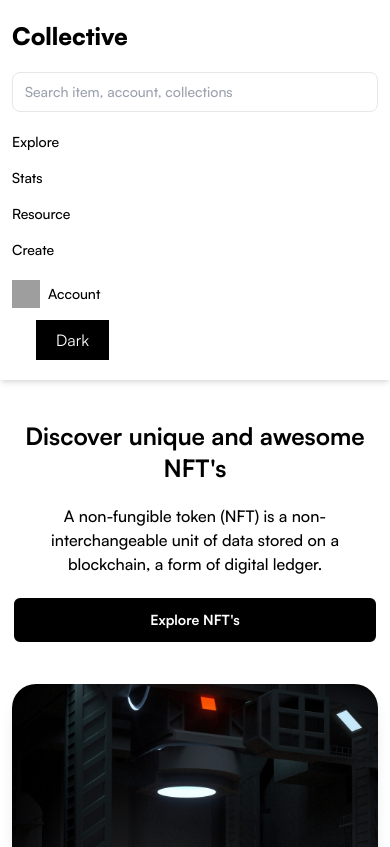
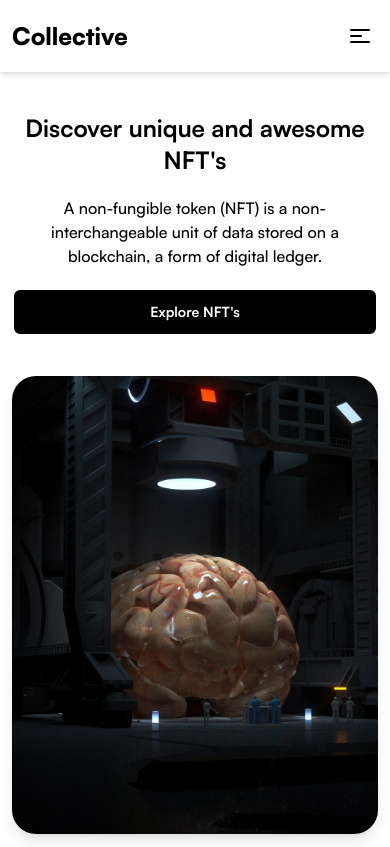
Before and after one commit to MissterMan/nft-marketplace-tailwind, a website: page public/index.html in a window 390 px wide. Shown: the top 847 px of the page. Drawn offline with nearby package versions, Linux system fonts and the light colour scheme; grey boxes are pictures that could not be loaded.

Commit message:
fixing responsive navbar

```diff
--- a/public/index.html
+++ b/public/index.html
@@ -15,18 +15,27 @@
 
 <body class="font-satoshi dark:bg-black dark:text-white">
     <!-- Navbar -->
+    <nav>
         <div class="w-full dark:bg-black bg-white shadow-md">
             <div>
                 <div class="lg:flex items-center justify-evenly py-5 lg:py-0">
-                <div class="px-3 md:p-7"><a class="text-2xl font-black" href="index.html">Collective</a>
+                    <div class="flex items-center justify-between mr-5 lg:mr-0">
+                        <div class="px-3 md:p-7"><a class="text-2xl font-black" href="index.html">Collective</a></div>
+                        <div id="hamburger" class="lg:hidden block flex-col shrink-0 cursor-pointer">
+                            <a href="#" class="block bg-black dark:bg-white rounded-full w-5 h-0.5"></a>
+                            <a href="#" class="block bg-black dark:bg-white rounded-full w-3 h-0.5 my-1"></a>
+                            <a href="#" class="block bg-black dark:bg-white rounded-full w-5 h-0.5"></a>
                         </div>
-                <div class="md:flex items-center">
+                    </div>
+                    <div id="mobile" class="hidden lg:flex items-center">
+                        <div>
                             <div class="mx-3 md:w-96 md:h-10 pt-5 md:pt-0">
                                 <form action="">
                                     <input
                                         class="font-medium w-full block h-10 text-sm pl-3 rounded-lg border
                             outline-none dark:bg-black dark:placeholder:text-white hover:shadow-md focus:shadow-md focus:border-2 focus:ring-slate-300 duration-300"
-                                type="search" name="search" id="search" placeholder="Search item, account, collections">
+                                        type="search" name="search" id="search"
+                                        placeholder="Search item, account, collections">
                                 </form>
                             </div>
                         </div>
@@ -47,21 +56,17 @@
                             <a class="md:block hidden w-fit bg-black group hover:bg-white rounded-md border-2 hover:border-black duration-300"
                                 href="">
                                 <div>
-                            <p class="text-white text-sm font-bold px-5 py-3 group-hover:text-black">Upload NFT</p>
+                                    <p class="text-white text-sm font-bold px-5 py-3 group-hover:text-black">Upload NFT
+                                    </p>
                                 </div>
                             </a>
-                    <button id="btnDark" class="block py-2 px-5 bg-black text-white">Dark</button>
-                    <!-- <a class="block" href="cart.html">
-                        <div class="flex items-center space-x-2">
-                            <img class="w-7 h-7"
-                                src="https://img.icons8.com/fluency-systems-regular/96/000000/shopping-basket-2.png" />
-                            <p class="text-sm font-medium lg:hidden">Cart</p>
-                        </div>
-                    </a> -->
+                            <button id="btnDark" class="py-2 px-5 bg-black text-white hidden">Dark</button>
                         </div>
                     </div>
                 </div>
             </div>
+        </div>
+    </nav>
 
     <!-- Header -->
     <div class="mx-3 lg:mx-10">
--- a/public/js/script.js
+++ b/public/js/script.js
@@ -1,5 +1,11 @@
-const dark = document.getElementById('btnDark');
-btnDark.addEventListener('click', function(){
-    const html = document.getElementsByTagName('html')[0];
-    html.classList.toggle('dark');
+const dark = document.getElementById("btnDark");
+btnDark.addEventListener("click", function () {
+  const html = document.getElementsByTagName("html")[0];
+  html.classList.toggle("dark");
 });
+
+const ham = document.querySelector("#hamburger");
+ham.addEventListener("click", function () {
+  const mobile = document.querySelector("#mobile");
+  mobile.classList.toggle("hidden");
+});
```
Also changed, not shown: public/css/style.css. Lines whose indentation alone changed are shown as unchanged.
